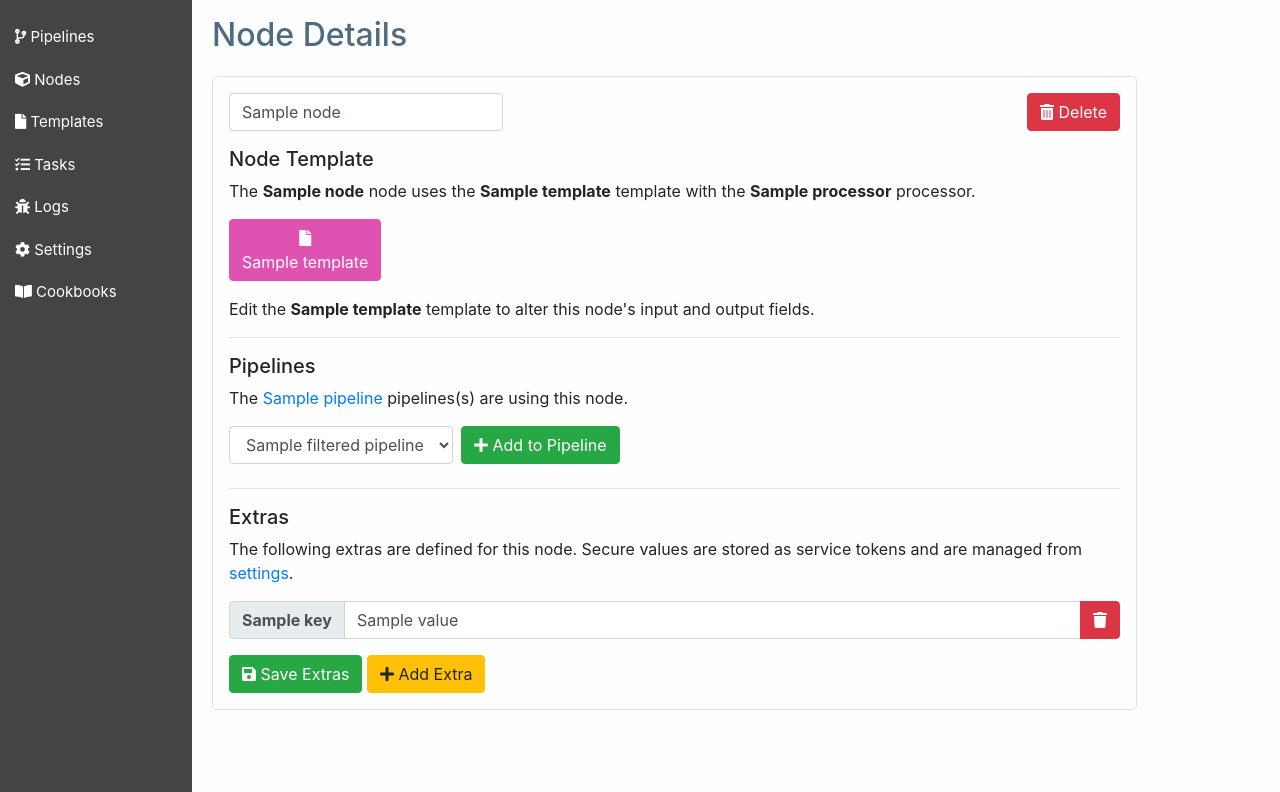
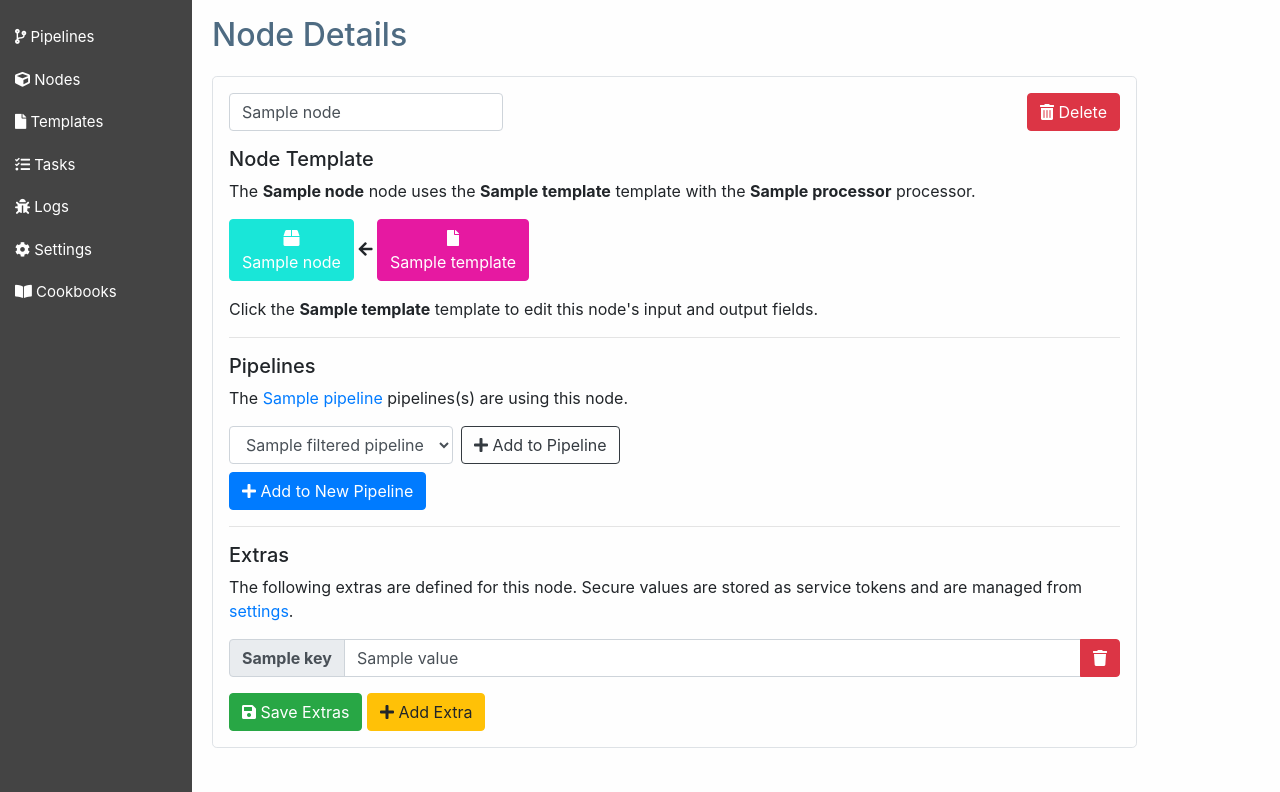
Before and after one commit to FeatureBaseDB/SlothAI, a Python web app: template SlothAI/templates/pages/node.html in a window 1280 px wide. Shown: the part 56-848 px from the top of the page. Run offline with Jinja, Linux system fonts and the light colour scheme; the template is opened without the code that fills it: most values are stand-ins (such as "Sample title", 1, 10 or a date in 2020); some web fonts are replaced.

Commit message:
colors and node now can create a pipeline

```diff
--- a/SlothAI/lib/processor.py
+++ b/SlothAI/lib/processor.py
@@ -1333,7 +1333,7 @@ def aispeech(node: Dict[str, any], task: Task) -> Task:
     uses_filename = False
     for _input_field in input_fields:
         if 'filename' in _input_field.get('name'):
-            wants_filename = True
+            uses_filename = True
             continue
         else:
             input_field = _input_field.get('name')
@@ -1341,6 +1341,8 @@ def aispeech(node: Dict[str, any], task: Task) -> Task:
     # set the filename from the document
     if uses_filename:
         filename = task.document.get('filename')
+        if not filename:
+            raise NonRetriableError("If you specify an input field for filename, you must provide one for use in this node.")
         if isinstance(filename, list):
             filename = filename[0]
     else:
--- /dev/null
+++ b/SlothAI/static/utils.js
@@ -0,0 +1,3 @@
+// util.js
+
+const getColorFromName=n=>{let h=0;for(let i=0;i<n.length;i++)h=n.charCodeAt(i)+((h<<5)-h);return`hsl(${h%360},80%,50%)`};
--- a/SlothAI/templates/pages/index.html
+++ b/SlothAI/templates/pages/index.html
@@ -54,7 +54,7 @@
             <a href="/cookbooks#pdf-indexing" class="btn btn-outline-dark"><i class="fas fa-code-branch"></i> View RAG Cookbook</a>
 
             <h3 style="padding-top: 30px;">Innovative Bot Building</h3>
-            <p class="lead">Bots, or artificial intelligence powered agents, can be built with {{brand.get('name')}} by creating indexing and querying pipelines that reference documents, webpages, or other types of document media and then referencing them in prompt templates built for discussion. AI agents are more useful when their data is up-to-date, or they have the ability to reference material found on the Web, through searching. {{brand.get('name')}} provides real-time web content retrieval, document storage, indexing, agent history (memory) operations, and more.</p>
+            <p class="lead">Bots, or artificial intelligence powered agents, can be built with {{brand.get('name')}} by creating indexing and querying pipelines for documents, webpages, or other types of document media and then referencing those document fragments in prompt templates built for discussion using vector search. AI agents are more useful when their data is up-to-date, or they have the ability to reference material found on the Web, through searching. {{brand.get('name')}} provides real-time web content retrieval, document storage, indexing, agent history (memory) operations, and more.</p>
             <a href="/cookbooks#pirate-bot" class="btn btn-outline-dark"><i class="fas fa-code-branch"></i> View Bot Cookbook</a>
 
             <h3 style="padding-top: 30px;">Intelligent Enterprise Search</h3>
--- a/SlothAI/templates/pages/node.html
+++ b/SlothAI/templates/pages/node.html
@@ -26,9 +26,11 @@
         <p></p>
         <h5>Node Template</h5>
         <p>The <strong>{{ node.name }}</strong> node uses the <strong>{{ template.name }}</strong> template with the <strong>{{ node.processor }}</strong> processor.</p>
-        <a class="btn btn-secondary min-button" href="/templates/{{ template.template_id }}"><i class="fas fa-file"></i><br/>{{ template.name }}</a></td>
+        <a class="btn btn-secondary min-button" href="#"><i class="fas fa-box"></i><br/>{{ node.name }}</a>
+        <i class="fas fa-arrow-left"></i>
+        <a class="btn btn-secondary min-button" href="/templates/{{ template.template_id }}"><i class="fas fa-file"></i><br/>{{ template.name }}</a>
         <p></p>
-        <p>Edit the <strong>{{ template.name }}</strong> template to alter this node's input and output fields.</p>
+        <p>Click the <strong>{{ template.name }}</strong> template to edit this node's input and output fields.</p>
         <hr/>
         <div class="d-flex justify-content-between align-items-center">
             <h5>Pipelines</h5>
@@ -54,12 +56,16 @@
                     {% endfor %}
                 </select>
             </div>
-            <button type="button" id="addToPipelineButton" class="btn btn-success mb-2 ml-2">
+            <button type="button" id="addToPipelineButton" class="btn btn-outline-dark mb-2 ml-2">
                 <i class="fas fa-plus"></i> Add to Pipeline
             </button>
         </form>
         {% endif %}
-
+        <form id="pipelineCreateForm" class="form-inline">
+            <div class="form-group">
+                <button type="button" id="createPipelineButton" class="btn btn-primary"data-toggle="modal" data-target="#pipelineName"><i class="fas fa-plus"></i> Add to New Pipeline</button>
+            </div>
+        </form>
         <hr/>
         <div class="d-flex justify-content-between align-items-center">
             <h5>Extras</h5>
@@ -123,6 +129,28 @@
     </div>
 </div>
 
+<!-- The modal for a new pipeline name -->
+<div class="modal fade" id="pipelineName" tabindex="-1" role="dialog" aria-labelledby="pipelineNameLabel" aria-hidden="true">
+    <div class="modal-dialog" role="document">
+        <div class="modal-content">
+            <div class="modal-header">
+                <h5 class="modal-title" id="modalLabel">Enter new pipeline name.</h5>
+                <button type="button" class="close" data-dismiss="modal" aria-label="Close">
+                    <span aria-hidden="true">&times;</span>
+                </button>
+            </div>
+            <div class="modal-body">
+                <label for="pipelineModalInput" id="pipelineModalInputLabel"></label>
+                <input type="text" id="pipelineModalInput" class="form-control">
+            </div>
+            <div class="modal-footer">
+                <button type="button" class="btn btn-secondary" data-dismiss="modal">Cancel</button>
+                <button type="button" class="btn btn-primary" id="pipelineModalCreate">Create</button>
+            </div>
+        </div>
+    </div>
+</div>
+
 <!-- The modal for updating empty secure values -->
 <div class="modal fade" id="myModal" tabindex="-1" role="dialog" aria-labelledby="modalLabel" aria-hidden="true">
     <div class="modal-dialog" role="document">
@@ -149,16 +177,6 @@
 {% block javascript %}
 <script type="text/javascript">
 $(document).ready(function() {
-    function getColorFromName(name) {
-        name = name.trim(); // Remove leading and trailing spaces
-        let hash = 0;
-        for (let i = 0; i < name.length; i++) {
-            hash = name.charCodeAt(i) + ((hash << 5) - hash);
-        }
-        const color = `hsl(${hash % 360}, 70%, 60%)`;
-        return color;
-    }
-
     // Function to change button colors
     function changeButtonColors() {
         const buttons = $("a.btn");
@@ -293,6 +311,54 @@ $(document).ready(function() {
         $(this).closest(".input-group").remove();
     });
 
+    $('#pipelineName').on('shown.bs.modal', function () {
+        // Set focus on the input field when the modal is shown
+        $('#pipelineModalInput').focus();
+    });
+
+    $("#pipelineModalInput").keypress(function (event) {
+        if (event.which === 13) { // 13 is the key code for Enter
+            event.preventDefault(); // Prevent the default behavior of Enter key (e.g., form submission)
+            $("#pipelineModalCreate").click(); // Trigger the click event of the "Save" button
+        }
+    });
+
+    $("#pipelineModalCreate").click(function () {
+
+        var pipelineName = $("#pipelineModalInput").val(); // Get the name from the modal input
+        var selectedNodes = ["{{node.node_id}}"];
+
+        // Move this to a notice in the form
+        if (!/^[a-z-_]+$/.test(pipelineName)) {
+            toastr.error("Invalid pipeline name. Pipeline name should only contain lowercase letters, '-', and '_'.");
+            $("#createPipelineButton").prop("disabled", false);
+        } else {
+            var pipelineData = {
+                "name": pipelineName,
+                "nodes": selectedNodes
+            };
+
+            $("#pipelineName").modal('hide');
+            $("#createPipelineButton").prop("disabled", true);
+
+            $.ajax({
+                type: "POST",
+                url: "/pipeline",
+                data: JSON.stringify(pipelineData), // Send data as JSON
+                contentType: "application/json; charset=utf-8",
+                dataType: "json",
+                success: function (response) {
+                    toastr.success("Created pipeline.");
+                    window.location.href = "/pipelines/" + response.pipe_id;
+                },
+                error: function (error) {
+                    $("#createPipelineButton").prop("disabled", false);
+                    toastr.error(error.responseJSON.message);
+                }
+            });
+        }
+    });
+
     $("#updateExtrasForm").submit(function(event) {
         event.preventDefault(); // Prevent the default form submission
 
@@ -424,8 +490,6 @@ $("#modalSave").click(function() {
         // Close the modal
         $("#myModal").modal("hide");
     });
-
-
 });
 </script>
 {% endblock %}
--- a/SlothAI/templates/pages/page_base.html
+++ b/SlothAI/templates/pages/page_base.html
@@ -110,6 +110,7 @@
 <script type="text/javascript" charset="utf8" src="{{ url_for('static', filename='toastr.min.js') }}"></script>
 <script type="text/javascript" charset="utf8" src="{{ url_for('static', filename='jquery-ui.js') }}"></script>
 <script type="text/javascript" charset="utf8" src="{{ url_for('static', filename='jquery.dataTables.min.js') }}"></script>
+<script type="text/javascript" charset="utf8" src="{{ url_for('static', filename='utils.js') }}"></script>
 
 <script type="text/javascript">
 $(document).ready(function() {
--- a/SlothAI/web/site.py
+++ b/SlothAI/web/site.py
@@ -183,7 +183,9 @@ def pipelines():
 
         _nodes.append(node)
 
-    return render_template('pages/pipelines.html', brand=get_brand(app), username=username, hostname=hostname, pipelines=pipelines, nodes=_nodes)
+    _nodes_sorted_by_processor = sorted(_nodes, key=lambda x: x.get('processor'))
+
+    return render_template('pages/pipelines.html', brand=get_brand(app), username=username, hostname=hostname, pipelines=pipelines, nodes=_nodes_sorted_by_processor)
 
 
 @site.route('/pipelines/<pipe_id>', methods=['GET'])
```
Also changed, not shown: SlothAI/templates/pages/nodes.html (+0 -10 lines), SlothAI/templates/pages/pipeline.html (+0 -10 lines), SlothAI/templates/pages/pipelines.html (+1 -11 lines), SlothAI/templates/pages/templates.html (+0 -11 lines). Lines whose indentation alone changed are shown as unchanged.
